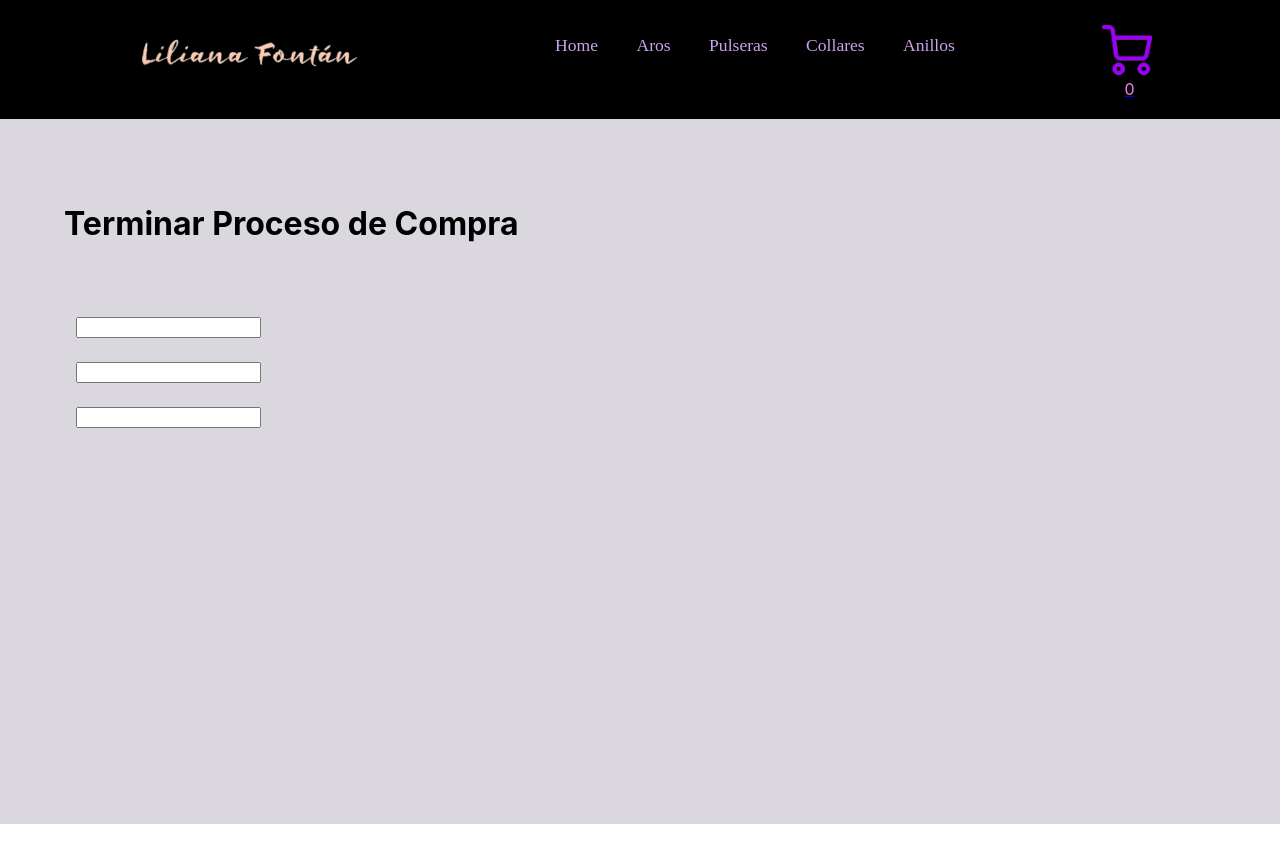
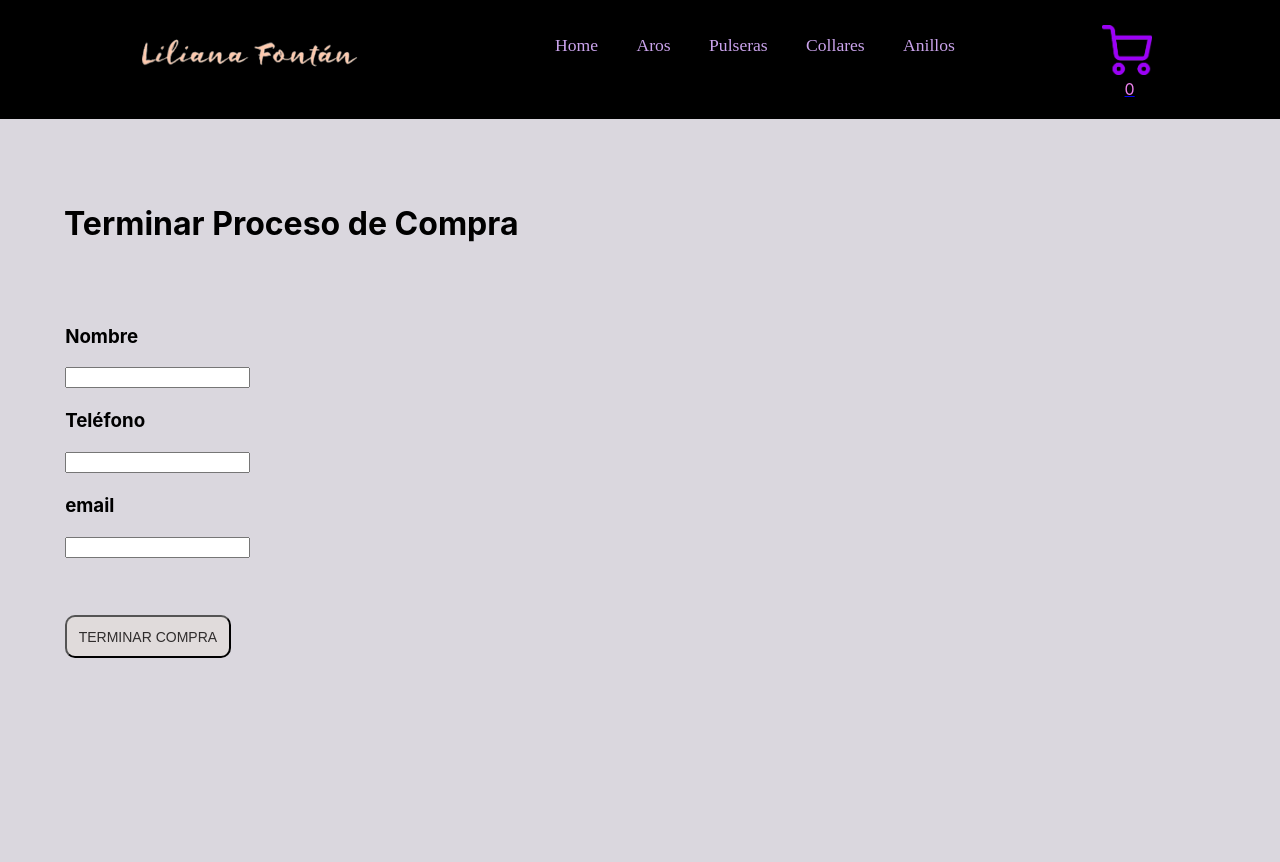
Before and after one commit to lilifontan/web-joyas-Fontan, a React (Vite) app: page /checkout in a window 1280 px wide. Shown: the top 862 px of the page. Before the commit the page ends 824 px from the top, so only its background shows below. Built offline with nearby package versions, Linux system fonts and the light colour scheme.

Commit message:
web-joyas-Fontan - Cart Collection II

```diff
--- a/src/components/Cart/Checkout.jsx
+++ b/src/components/Cart/Checkout.jsx
@@ -1,25 +1,52 @@
-import React, {useState} from 'react'
+import React, {useState, useContext} from 'react'
+import { cartContext } from '../Context/CartContextComponent'
+import {addDoc, collection, getFirestore} from 'firebase/firestore'
 
 export default function Checkout() {
+const {totalToPay, cart} = useContext (cartContext)
 const [name, setName ] = useState ('')
 const [email, setEmail ] = useState ('')
 const [tel, setTel ] = useState ('')
+const [orderId, setOrderId ] = useState ('')
+
+function validateForm () {
+const order = {
+  buyer: {name, tel, email},
+  totalToPay,
+  cart,
+}
+console.log ('order ', order)
+const db = getFirestore ()
+const orders = collection (db, 'orders')
+addDoc (orders, order).then (({id}) => { setOrderId(id)})
+}
+
+  return (
+    <>
+  {
+
+  orderId?
+
+  ('Gracias por confiar en nosotros. Tu id de compra es : '+  orderId) : (
 
 
-  return (
     <div  className="cardContainer2"  >
       <h1>Terminar Proceso de Compra</h1>
       <br></br>
       <br></br>
-          <div class = 'checkout'>
-          <input type ='text'/>
+          <div className = 'checkout'>
+          <h3>Nombre</h3> <input type ='text' onChange = { (e) => setName(e.target.value)} />
           </div>
-          <div class = 'checkout'>
-          <input type ='tel'/>
+          <div className = 'checkout'>
+          <h3>Teléfono</h3>  <input type ='tel' onChange = { (e) => setTel(e.target.value)}/>
           </div>
-          <div class = 'checkout'>
-          <input type ='email'/>
+          <div className = 'checkout'>
+          <h3>email</h3> <input type ='email' onChange = { (e) => setEmail(e.target.value)}/>
+
+          <button className="buttonFinish" onClick ={validateForm}> TERMINAR COMPRA </button>
           </div>
     </div>
+  )}
+    </>
   )
 }
--- a/src/components/ItemList/ItemCount.jsx
+++ b/src/components/ItemList/ItemCount.jsx
@@ -12,14 +12,17 @@ function ItemCount({selected, goToCart, setGoToCart }) {
   let init=selected.initial
 
   function onAdd () {
-    if (numero < st){
+    if (numero < st ){
      setNumero (numero+1)
      st =st-1
+     console.log ('numero 1', numero)
+    }
 
-    }
     else
-     Swal.fire('Producto ha llegado al stock actual')
-                }
+     {Swal.fire('Producto ha llegado al stock actual')
+     console.log ('numero 3', numero)}
+
+     console.log ('numero final', numero)           }
 
  function onRest ()
                 {
@@ -32,7 +35,11 @@ function ItemCount({selected, goToCart, setGoToCart }) {
 
   function setearCarrito (){
   setGoToCart(true)
+  if (numero != 0)
   addItem(selected, numero)
+  else
+  Swal.fire('Agregue una cantidad de productos mayor a cero')
+  console.log ('numero en agregar ', numero)
 
  // setCart ([...cart, {...selected, count: numero}])
 }
--- a/src/css/style.css
+++ b/src/css/style.css
@@ -136,6 +136,16 @@ ul li a:hover {
       margin-left:30%;
 
      }
+     .buttonFinish {
+      display: flex;
+      background-color: #e0dbdb;
+      color: #302d2d;
+      margin-top: 5%;
+      border-radius: 10px;
+      cursor: pointer;
+      font-size: 14px;
+      padding: 1%;
+     }
 
      .cartPrice {
       margin-left:35%;
@@ -163,6 +173,7 @@ ul li a:hover {
      }
 
  .checkout{
-  padding-left: 10%;
-  padding: 1%;
+  padding:0.1%;
+
+
  }
```
